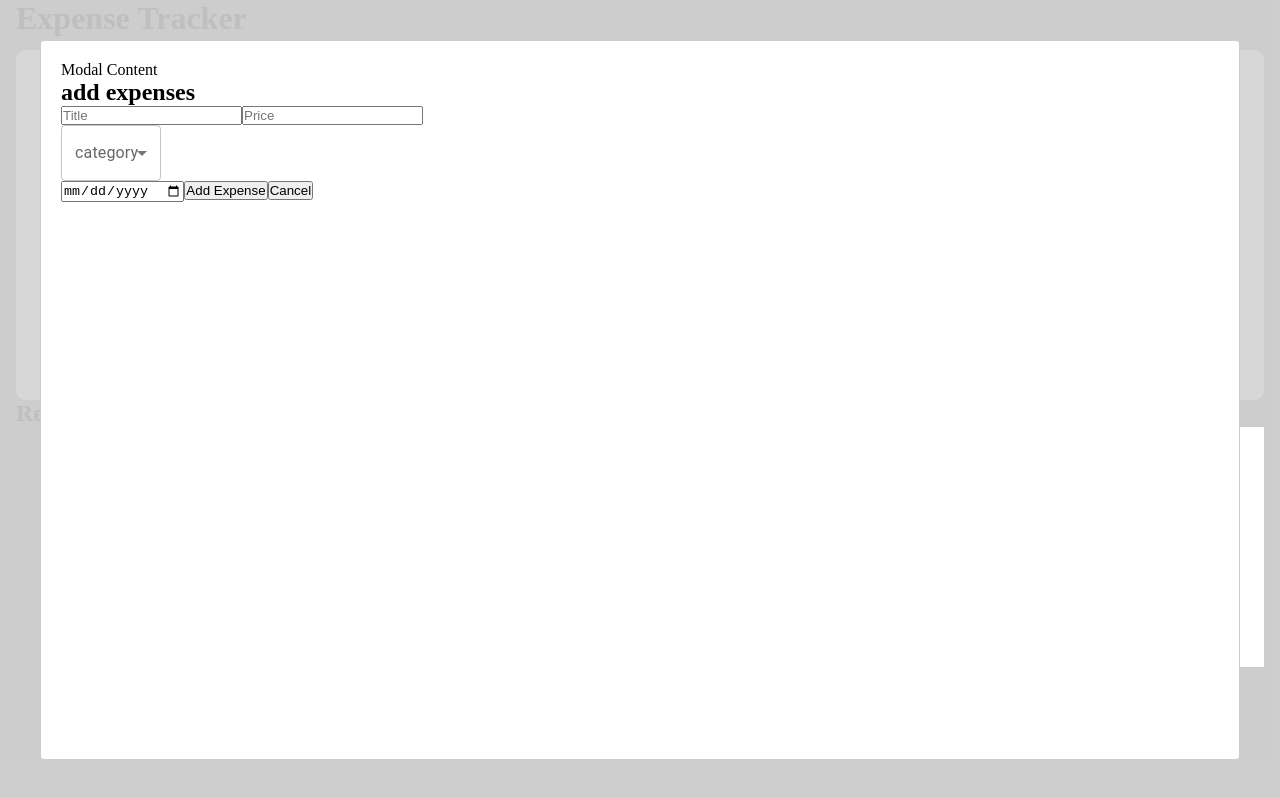
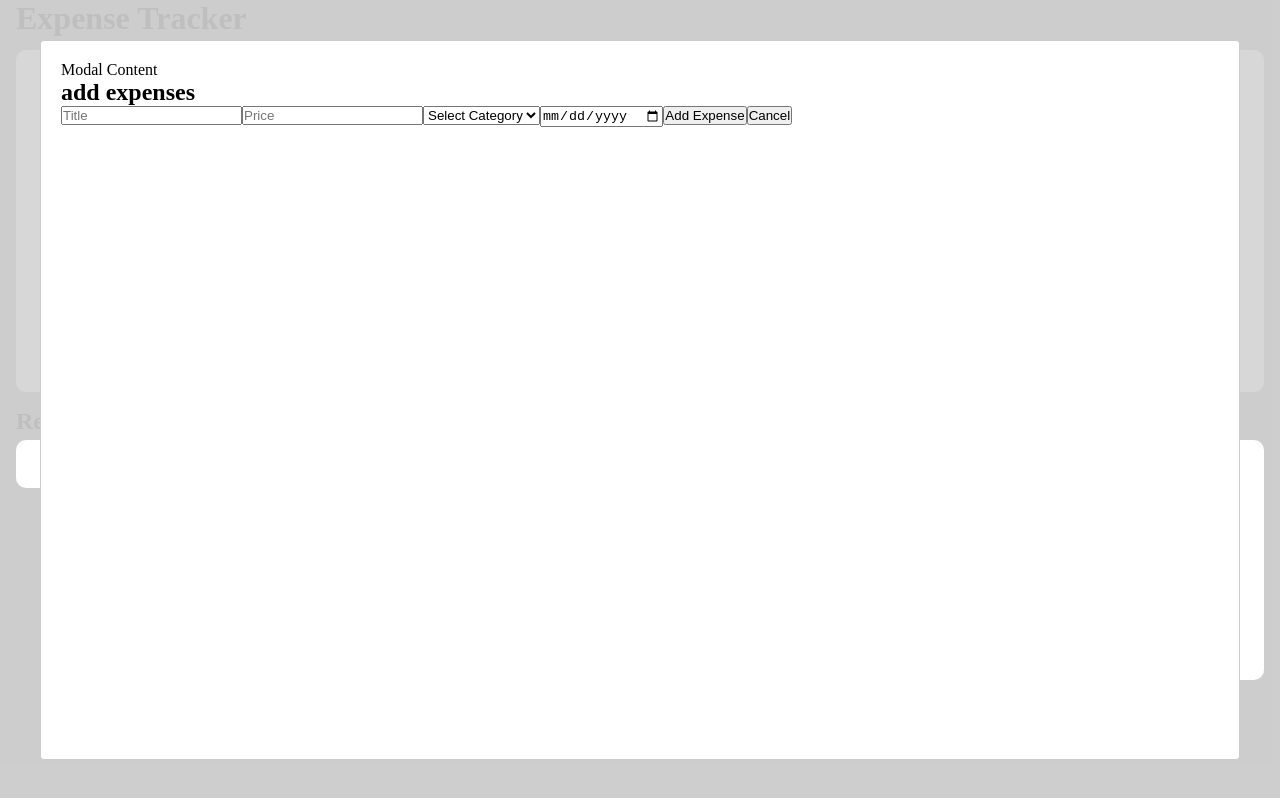
Before and after one commit to kobbin003/expense-tracker, a React (Vite) app: page / in a window 1280 px wide. Both pictures are taken after a click on the button "+ ADD EXPENSE". Built offline with nearby package versions, Linux system fonts and the light colour scheme.

Commit message:
select element changes

```diff
--- a/src/App.css
+++ b/src/App.css
@@ -11,4 +11,5 @@ main {
 	padding: 0 1em;
 	background-color: var(--dark-background);
 	height: 100vh;
+	gap: 1em;
 }
--- a/src/App.jsx
+++ b/src/App.jsx
@@ -1,14 +1,11 @@
-import { Box, Container, Grid, Stack } from "@mui/material";
+import { Box, Grid } from "@mui/material";
 import "./App.css";
-import AmountDisplayCard from "./components/cards/AmountDisplayCard";
-import ExpenseForm from "./components/forms/ExpenseForm";
+import ExpensesCard from "./components/cards/ExpensesCard";
+import WalletbalanceCard from "./components/cards/WalletbalanceCard";
+import BarChartSection from "./components/charts/BarChartSection";
+import PieChartSection from "./components/charts/PieChartSection";
+import Modal from "./components/Modal";
 import RecentTransactionsLists from "./components/RecentTransactionsSection/RecentTransactionsLists";
-import RecentTransactionsSection from "./components/RecentTransactionsSection/RecentTransactionsSection";
-import BarChartSection from "./components/charts/BarChartSection";
-import Modal from "./components/Modal";
-import WalletbalanceCard from "./components/cards/WalletbalanceCard";
-import ExpensesCard from "./components/cards/ExpensesCard";
-import PieChartSection from "./components/charts/PieChartSection";
 
 function App() {
 	return (
@@ -19,7 +16,7 @@ function App() {
 				<div
 					style={{ height: "50vh", display: "flex", flexDirection: "column" }}
 				>
-					<h1 style={{ height: "50px" }}>Expense Tracker</h1>
+					<h1 style={{ height: "50px", paddingY: "2em" }}>Expense Tracker</h1>
 					<Grid
 						container
 						columns={13}
@@ -59,10 +56,11 @@ function App() {
 					}}
 				>
 					<Grid size={{ xs: 13, md: 7.7 }}>
-						<RecentTransactionsSection />
+						<h2 style={{ paddingBottom: "0.2em" }}>Recent Transactions</h2>
+						<RecentTransactionsLists />
 					</Grid>
 					<Grid size={{ xs: 13, md: 5 }}>
-						<h2>Top Expenses</h2>
+						<h2 style={{ paddingBottom: "0.2em" }}>Top Expenses</h2>
 						<BarChartSection />
 					</Grid>
 				</Grid>
--- a/src/components/RecentTransactionsSection/RecentTransactionsLists.jsx
+++ b/src/components/RecentTransactionsSection/RecentTransactionsLists.jsx
@@ -43,6 +43,7 @@ const RecentTransactionsLists = () => {
 					paddingX: "0.5em",
 					maxHeight: "50vh",
 					overflowY: "scroll",
+					borderRadius: "10px",
 				}}
 			>
 				{expenses.length > 0 ? (
@@ -134,7 +135,18 @@ const RecentTransactionsLists = () => {
 						</Container>
 					</>
 				) : (
-					<></>
+					<>
+						<Container
+							sx={{
+								// backgroundColor: "pink",
+								display: "flex",
+								justifyContent: "center",
+								paddingY: "0.5em",
+							}}
+						>
+							<Pagination count={1} />
+						</Container>
+					</>
 				)}
 			</Box>
 		</>
--- a/src/components/RecentTransactionsSection/RecentTransactionsSection.jsx
+++ /dev/null
@@ -1,13 +0,0 @@
-import React from "react";
-import RecentTransactionsLists from "./RecentTransactionsLists";
-
-const RecentTransactionsSection = () => {
-	return (
-		<>
-			<h2>Recent Transactions</h2>
-			<RecentTransactionsLists />
-		</>
-	);
-};
-
-export default RecentTransactionsSection;
--- a/src/components/charts/BarChartSection.jsx
+++ b/src/components/charts/BarChartSection.jsx
@@ -15,7 +15,7 @@ const BarChartSection = () => {
 	const data = formatExpensesByCategory(expenses);
 	console.log("formatted-data: ", data);
 	return (
-		<Box sx={{ backgroundColor: "var(--white)" }}>
+		<Box sx={{ backgroundColor: "var(--white)", borderRadius: "10px" }}>
 			<BarChart
 				width={250}
 				height={240}
--- a/src/components/charts/PieChartSection.jsx
+++ b/src/components/charts/PieChartSection.jsx
@@ -65,7 +65,7 @@ const PieChartSection = () => {
 			<Legend
 				verticalAlign="bottom"
 				iconType="rect"
-				formatter={(value) => <span style={{ color: "black" }}>{value}</span>}
+				formatter={(value) => <span style={{ color: "white" }}>{value}</span>}
 			/>
 		</PieChart>
 		// </ResponsiveContainer>
--- a/src/components/forms/ExpenseForm.jsx
+++ b/src/components/forms/ExpenseForm.jsx
@@ -54,6 +54,9 @@ const ExpenseForm = ({ type }) => {
 
 	const handleSubmit = (e) => {
 		e.preventDefault();
+
+		// console.log("expense: ", expense);
+		// return;
 
 		// if the price is more than the balance, disallow add or edit:
 		if (expense.price > balance) {
@@ -132,32 +135,22 @@ const ExpenseForm = ({ type }) => {
 					placeholder="Price"
 					required
 				/>
-				{/* <input
-					type="text"
-					name="category"
+				<select
 					id="category"
 					value={expense.category}
+					label="category"
+					name="category"
 					onChange={onChangeHandler}
-					placeholder="Select Category"
+					sx={{ width: "100px" }}
 					required
-				/> */}
-				<FormControl fullWidth>
-					<InputLabel id="category-label">category</InputLabel>
-					<Select
-						labelId="category-label"
-						id="category"
-						value={expense.category}
-						label="category"
-						name="category"
-						onChange={onChangeHandler}
-						autoWidth
-						sx={{ width: "100px" }}
-					>
-						{categories.map(({ label }) => (
-							<MenuItem value={label}>{label}</MenuItem>
-						))}
-					</Select>
-				</FormControl>
+				>
+					<option value="" selected disabled>
+						Select Category
+					</option>
+					{categories.map(({ label }) => (
+						<option value={label}>{label}</option>
+					))}
+				</select>
 				<input
 					type="date"
 					name="createdAt"
```
